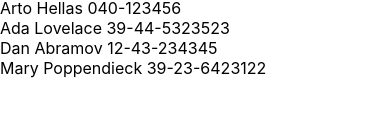
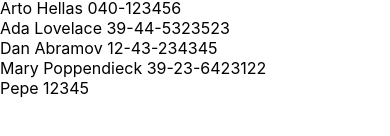
Before and after one commit to dtraid/fullstackopen2021, a React (Create React App) app in the folder part2/phonebook/: page / in a window 390 px wide. Shown: the part 296-432 px from the top of the page. Built offline with nearby package versions, Linux system fonts and the light colour scheme; data requests are answered from the project's data file.

Commit message:
Exercise 2.15: Phonebook step7

```diff
--- a/part2/phonebook/db.json
+++ b/part2/phonebook/db.json
@@ -19,6 +19,11 @@
       "name": "Mary Poppendieck",
       "number": "39-23-6423122",
       "id": 4
+    },
+    {
+      "name": "Pepe",
+      "number": "12345",
+      "id": 5
     }
   ]
 }
--- a/part2/phonebook/src/App.js
+++ b/part2/phonebook/src/App.js
@@ -10,23 +10,30 @@ const App = () => {
   const [newNumber, setNewNumber] = useState('');
   const [filter, setFilter] = useState('');
 
+  const jsonServer = 'http://localhost:3001';
+
   useEffect(
     () =>
-      axios
-        .get('http://localhost:3001/persons')
-        .then((res) => setPersons(res.data)),
+      axios.get(`${jsonServer}/persons`).then((res) => setPersons(res.data)),
     []
   );
 
   const addPerson = (event) => {
     event.preventDefault();
 
+    const personObject = {
+      name: newName,
+      number: newNumber,
+    };
+
     if (persons.some((person) => person.name === newName)) {
       window.alert(`${newName} is already added to phonebook`);
     } else {
-      setPersons([...persons, { name: newName, number: newNumber }]);
-      setNewName('');
-      setNewNumber('');
+      axios.post(`${jsonServer}/persons`, personObject).then((res) => {
+        setPersons([...persons, res.data]);
+        setNewName('');
+        setNewNumber('');
+      });
     }
   };
 
```
